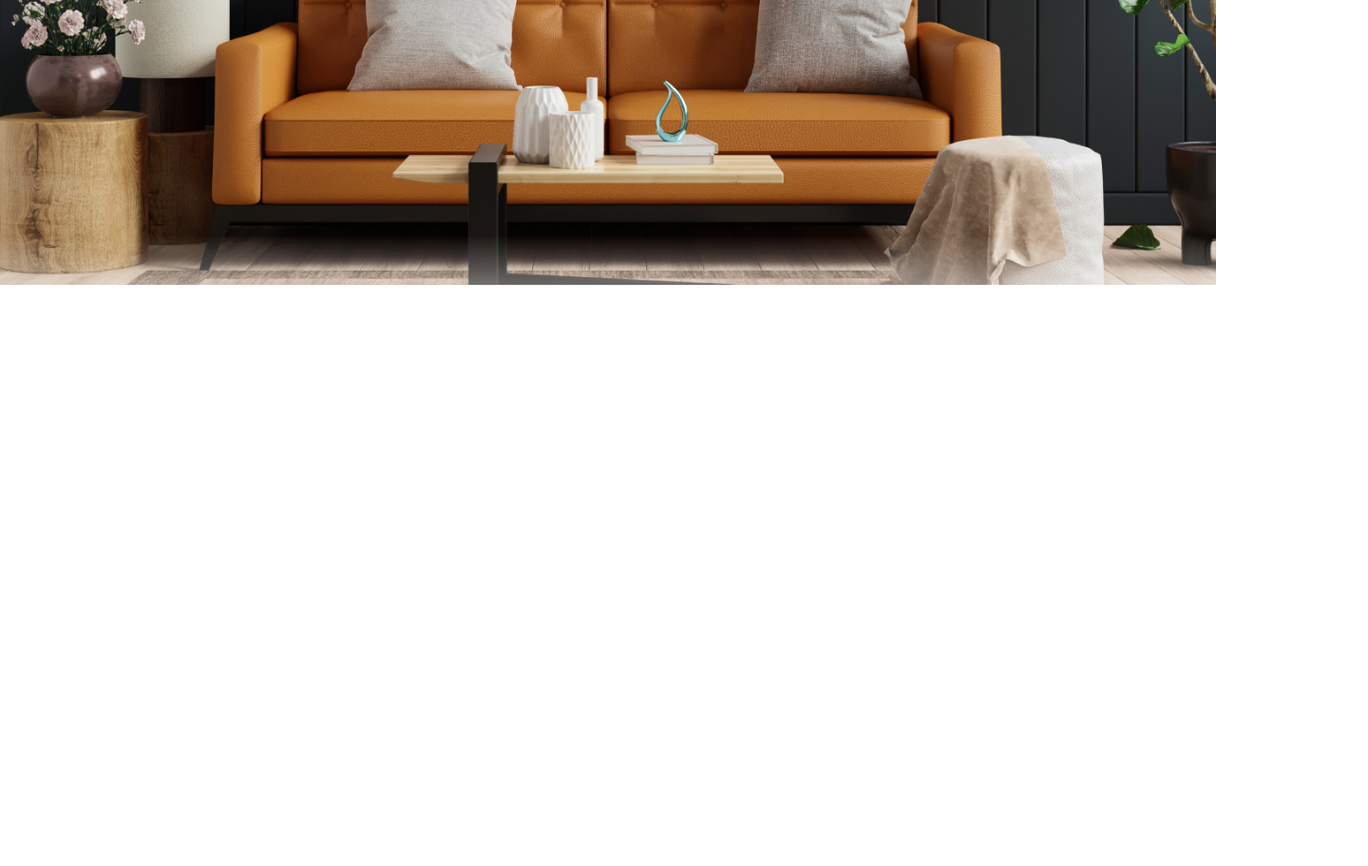
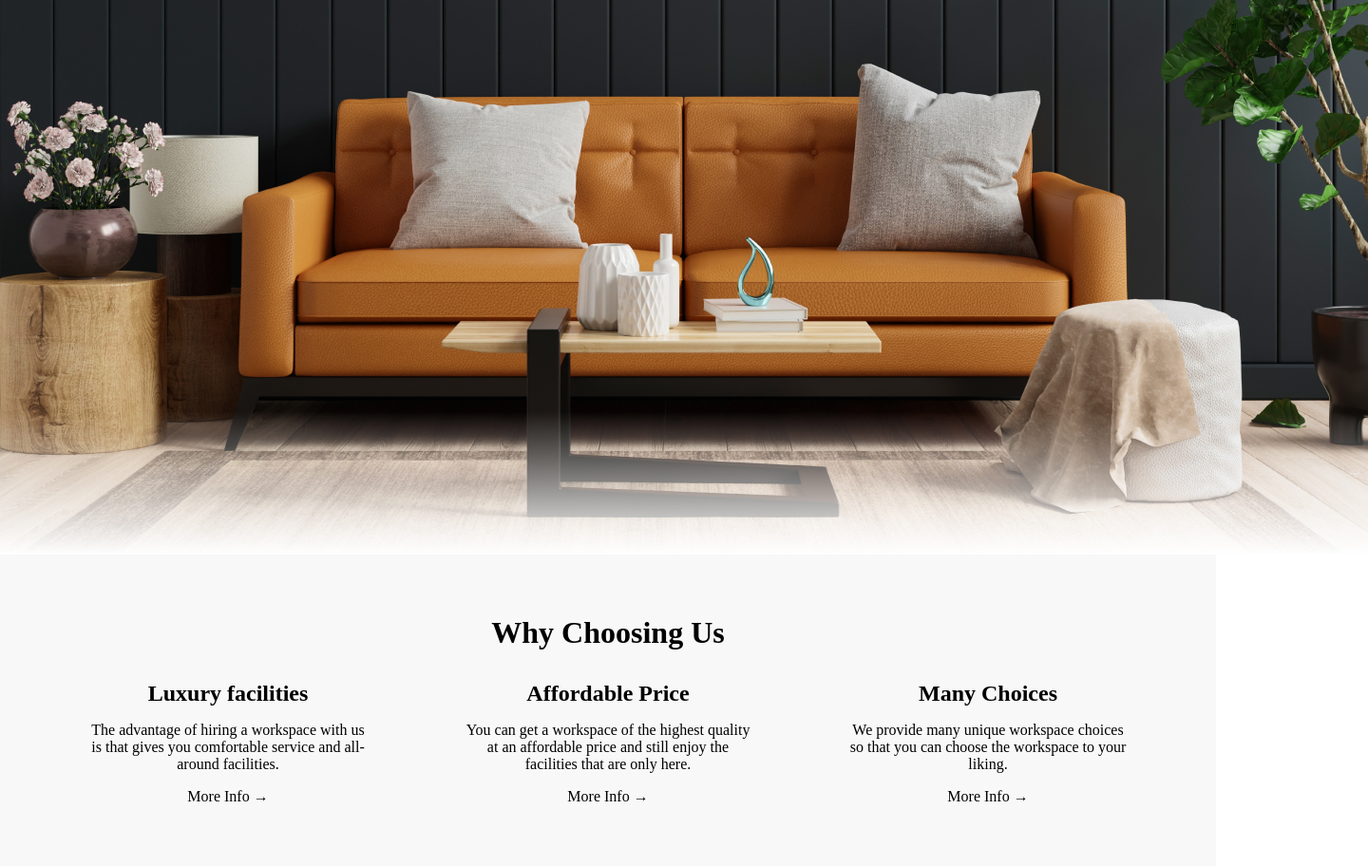
Before and after one commit to AllaSkoryk/Final_Project, a plain HTML site: page index.html in a window 1280 px wide. Shown: the part 500-1412 px from the top of the page at 95% size, 1440 px wide, since content can reach past the window. Before the commit the page ends 800 px from the top, so only its background shows below. Drawn offline with Linux system fonts and the light colour scheme.

Commit message:
update
update 3 sections

```diff
--- a/css/style.css
+++ b/css/style.css
@@ -4,24 +4,21 @@
     box-sizing: border-box;
 }
 
-html {
+html, body {
+    margin: 0;
+    padding: 0;
     height: 100%;
 }
 
-body {
-    margin: 0;
-    padding: 0;
-    height: 100%;
+.container {
+    min-width: 1440px;
+    height: 1084px;
     background-image: url("/images/mainsofa.jpg");
     background-repeat: no-repeat;
     background-position: center;
-    background-attachment: fixed;
     background-size: cover;
 }
 
-.container {
-    min-height: 100vh;
-}
 
 header{
     display: flex;
@@ -127,6 +124,50 @@ button {
     justify-content: center;
 }
 
+
+.why-choose-us {
+    text-align: center;
+    padding: 4rem 0;
+    background-color: #f8f8f8;
+}
+
+.why-choose-us h2 {
+    margin-bottom: 2rem;
+    font-size: 2rem;
+}
+
+.value-propositions {
+    display: flex;
+    justify-content: space-around;
+    max-width: 1200px;
+    margin: 0 auto;
+}
+
+.value {
+    max-width: 300px;
+}
+
+.value h3 {
+    margin-bottom: 1rem;
+    font-size: 1.5rem;
+    color: black;
+}
+
+.value p {
+    margin-bottom: 1rem;
+}
+
+.more-info {
+    text-decoration: none;
+    color: black;
+    transition: color 0.3s ease;
+}
+
+.more-info:hover {
+    color: #555;
+}
+
+
 /*.footer {*/
 /*    background: #333;*/
 /*    color: #fff;*/
--- a/index.html
+++ b/index.html
@@ -39,14 +39,38 @@
       <button type="submit">Search</button>
     </form>
   </section>
+
 </main>
+</div>
 
-</div>
+<section class="why-choose-us">
+  <h2>Why Choosing Us</h2>
+
+  <div class="value-propositions">
+    <div class="value">
+      <h3>Luxury facilities</h3>
+      <p>The advantage of hiring a workspace with us is that gives you comfortable service and all-around facilities.</p>
+      <a href="#" class="more-info">More Info →</a>
+    </div>
+
+    <div class="value">
+      <h3>Affordable Price</h3>
+      <p>You can get a workspace of the highest quality at an affordable price and still enjoy the facilities that are only here.</p>
+      <a href="#" class="more-info">More Info →</a>
+    </div>
+
+    <div class="value">
+      <h3>Many Choices</h3>
+      <p>We provide many unique workspace choices so that you can choose the workspace to your liking.</p>
+      <a href="#" class="more-info">More Info →</a>
+    </div>
+  </div>
+</section>
 
 </body>
 
 <footer class="footer">
-  <!-- Footer content goes here -->
+
 </footer>
 
 </html>
```
